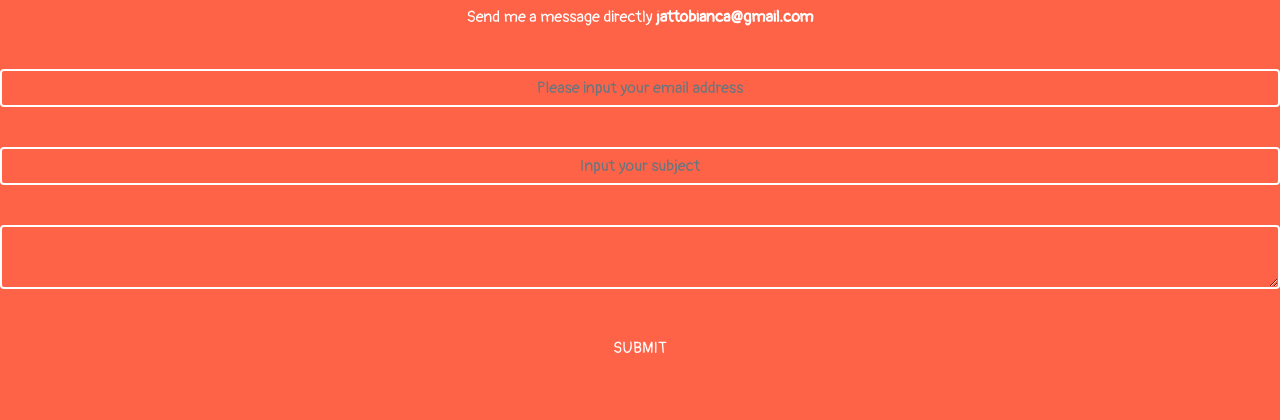
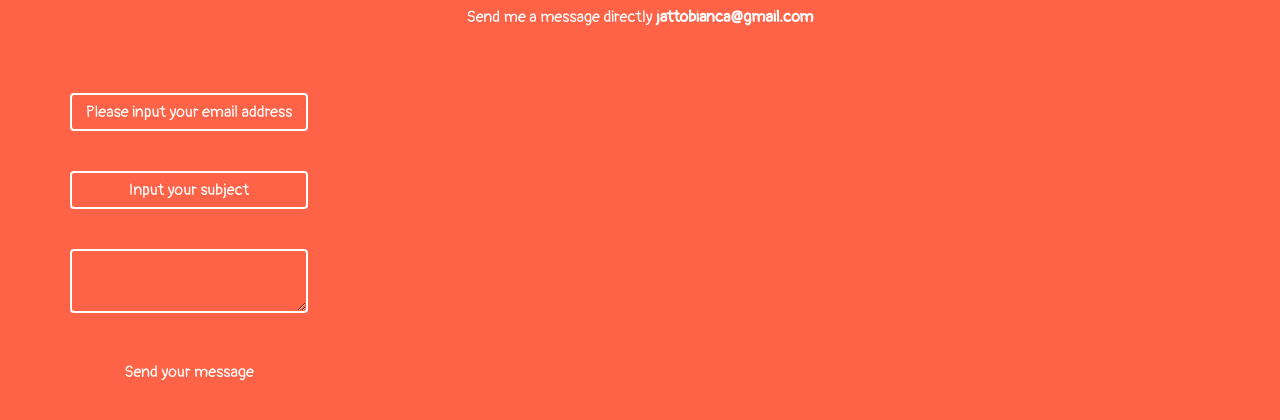
Before and after one commit to jattobianca/hireme, a website: page index.html in a window 1280 px wide. Shown: the part 140-560 px from the top of the page. Drawn offline with nearby package versions, Linux system fonts and the light colour scheme.

Commit message:
1 file modified

```diff
--- a/index.html
+++ b/index.html
@@ -35,15 +35,13 @@
 		a {
 			text-decoration: none;
 		}
-    input{
+    input,textarea{
       border-width:2px !important;
       border-color:white !important;
     }
-    textarea{
-     border-width:2px !important;
-     border-color:white !important;
+    ::placeholder{
+      color:white !important;
     }
-
 	 </style>
  </head>
 
@@ -67,9 +65,14 @@
 			</ul>
 		 </nav>
 	 </header>
+
+     <p> Send me a message directly <strong>jattobianca@gmail.com</strong>
+     <div class="container pt-4">
+       <div class="row">
+         <div class="col-lg4"></div>
+          <div class="col-lg4">
+        <div class="form-group pt-4">
     <form>
-     <p> Send me a message directly <strong>jattobianca@gmail.com</strong>
-     <div class="form-group pt-4">
           <input type="text" placeholder="Please input your email address" class="form-control bg-transparent text-white">
        </div>
        <div class="form-group pt-4">
@@ -79,8 +82,9 @@
          <textarea class="form-control bg-transparent"></textarea>
        </div>
        <div class="form-group pt-4">
-       <button type="button" class="btn bg-transparent text-white">SUBMIT</button>
+         <button type="submit" class="btn bg-transparent text-white">Send your message</button>
        </div>
    </form>
+    <div class="col-lg4"></div>
  </body>
 </html>
```
Lines whose indentation alone changed are shown as unchanged.
